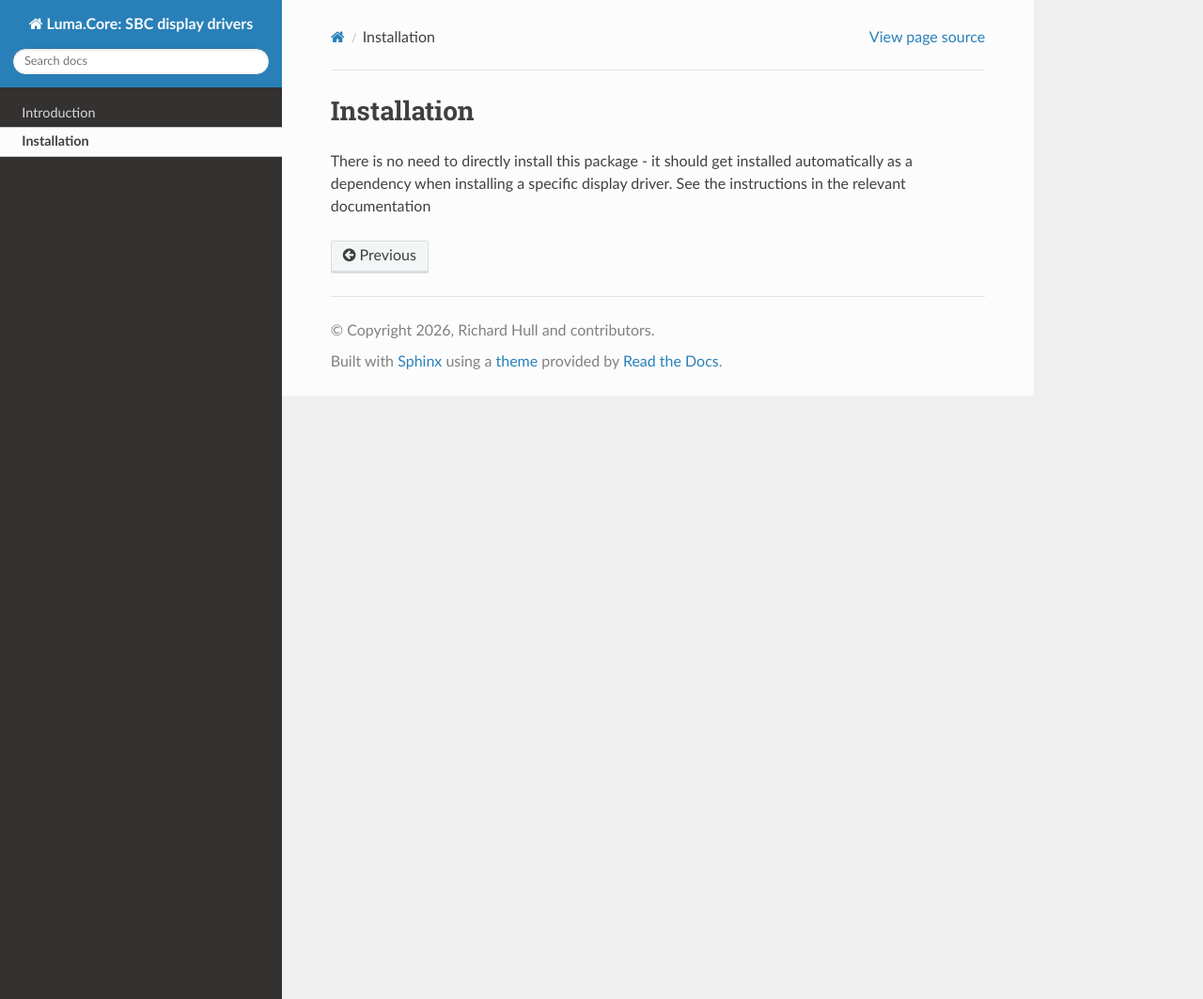
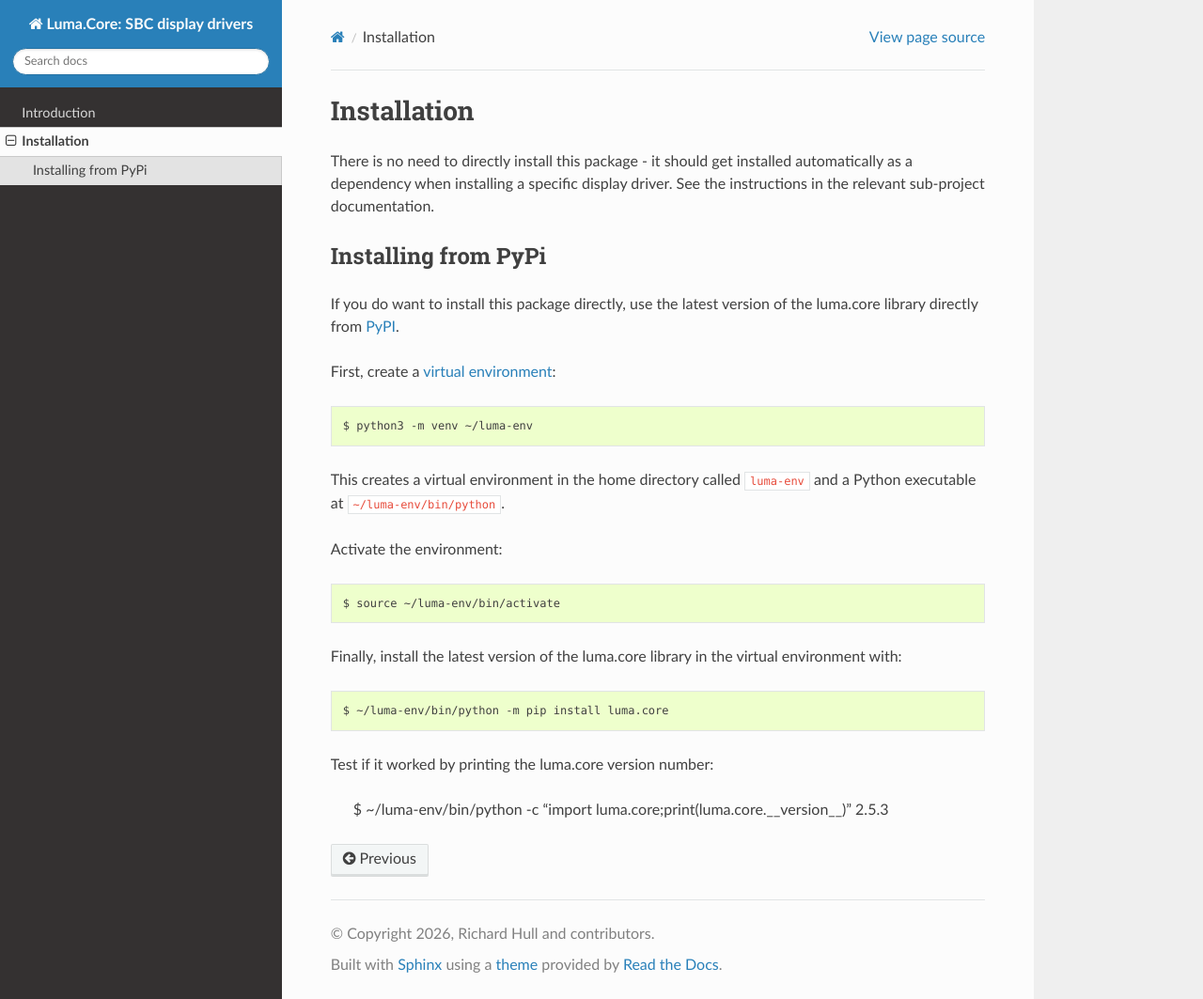
Before and after one commit to rm-hull/luma.core, a Sphinx documentation site: the page built from doc/install.rst, in a window 1280 px wide and 1063 px high. Shown: the whole window at 94% size. Built offline with Sphinx 7.4.7 and the Read the Docs theme 3.1.0, drawn with Linux system fonts in a browser that asks for light colours; pages that are not in the unit, such as notebooks, are missing from menus; the version number could not be read and is left out.

Commit message:
doc: use virtual environment for installation
Added instructions for installing the package directly from PyPi, including creating and activating a virtual environment.

```diff
--- a/doc/install.rst
+++ b/doc/install.rst
@@ -2,4 +2,30 @@ Installation
 ------------
 There is no need to directly install this package - it should get installed automatically
 as a dependency when installing a specific display driver. See the instructions in the
-relevant documentation
+relevant sub-project documentation.
+
+Installing from PyPi
+^^^^^^^^^^^^^^^^^^^^
+If you do want to install this package directly, use the latest version of the luma.core
+library directly from `PyPI <https://pypi.org/project/luma.core>`_.
+
+First, create a `virtual environment <https://docs.python.org/3/library/venv.html>`__::
+
+  $ python3 -m venv ~/luma-env
+
+This creates a virtual environment in the home directory called ``luma-env``
+and a Python executable at ``~/luma-env/bin/python``.
+
+Activate the environment::
+
+  $ source ~/luma-env/bin/activate
+
+Finally, install the latest version of the luma.core library in the
+virtual environment with::
+
+  $ ~/luma-env/bin/python -m pip install luma.core
+
+Test if it worked by printing the luma.core version number:
+
+  $ ~/luma-env/bin/python -c "import luma.core;print(luma.core.__version__)"
+  2.5.3
```
